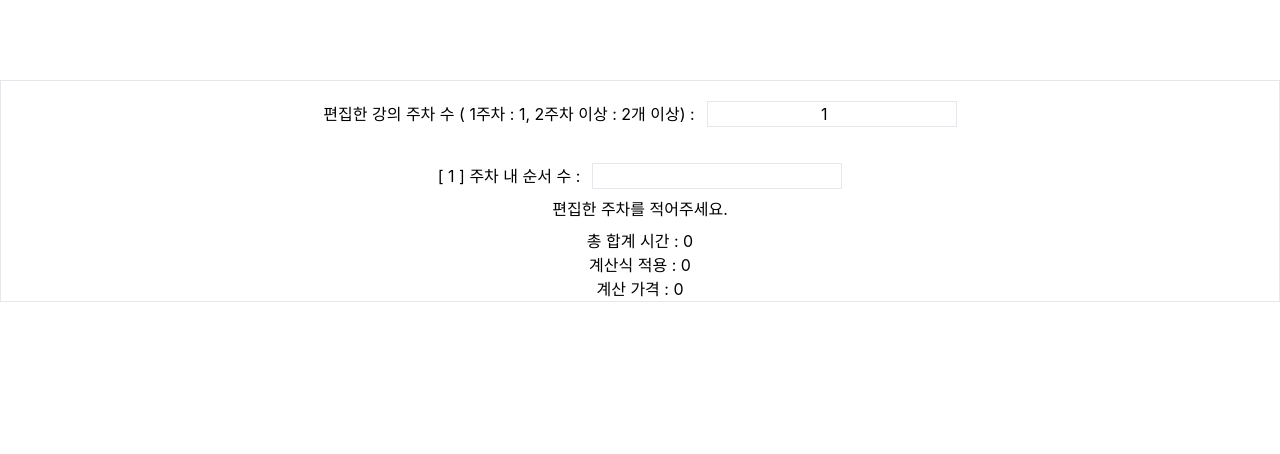
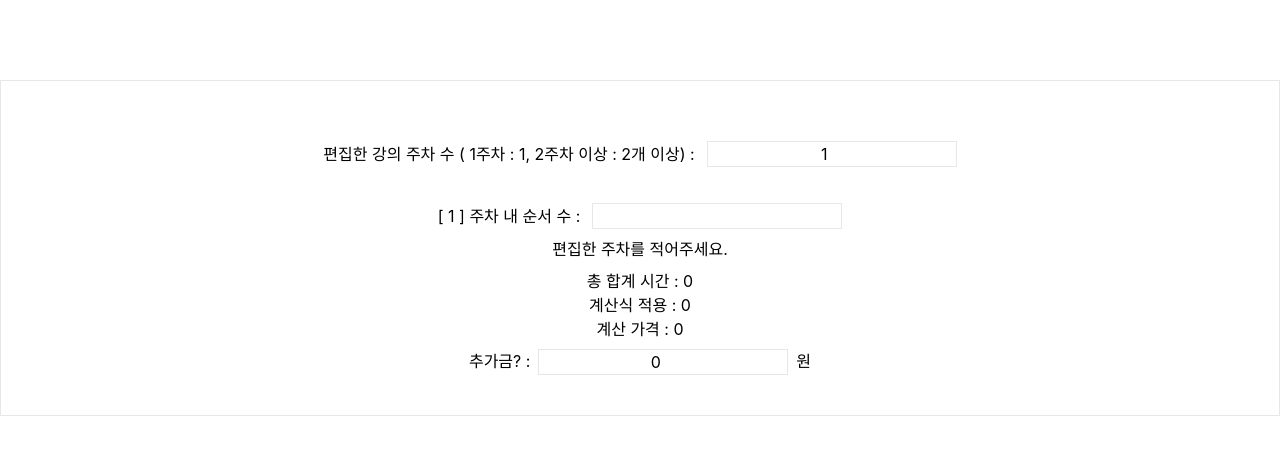
Before and after one commit to BackdevHong/sparta_util, a React (Create React App) app: page / in a window 1280 px wide. Shown: the top 454 px of the page. Built offline with nearby package versions, Linux system fonts and the light colour scheme.

Commit message:
추가금 기능 추가

```diff
--- a/src/components/Form.tsx
+++ b/src/components/Form.tsx
@@ -1,48 +1,81 @@
-import React, { ChangeEvent, FormEvent, useState } from 'react'
-import JuchaIndex from './JuchaIndex';
-import { useSelector } from 'react-redux';
-import { RootState } from '../store';
+import React, { ChangeEvent, FormEvent, useState } from "react";
+import JuchaIndex from "./JuchaIndex";
+import { useSelector } from "react-redux";
+import { RootState } from "../store";
+const Form = () => {
+  const [editJucha, setEditJucha] = useState(1);
+  const [plusMoney, setPlusMoney] = useState(0);
+  const { allTime } = useSelector((state: RootState) => state.timeArray);
 
-const Form = () => {
-  const [editJucha, setEditJucha] = useState(1)
-  const {allTime} = useSelector((state : RootState) => state.timeArray)
-
-  const handleChange = (e : ChangeEvent<HTMLInputElement>) => {
+  const handleChange = (e: ChangeEvent<HTMLInputElement>) => {
     const value = Number(e.target.value);
     if (value < 0) {
-      alert("0 이하로는 선택할 수 없습니다.")
+      alert("0 이하로는 선택할 수 없습니다.");
       e.target.value = "0";
-      setEditJucha(0)
+      setEditJucha(0);
     }
-    setEditJucha(value)
-  }
+    setEditJucha(value);
+  };
+
+  const handleMoneyChange = (e: ChangeEvent<HTMLInputElement>) => {
+    const addedMoney = Number(e.target.value);
+
+    if (addedMoney < 0) {
+      alert("0 이하로는 선택할 수 없습니다.");
+      e.target.value = "0";
+      setPlusMoney(0);
+    } else {
+      setPlusMoney(addedMoney);
+    }
+  };
 
   return (
-    <div className='w-[30rem] h-full mt-20 border mx-auto md:container sm:container container'>
+    <div className="w-[30rem] h-full mt-20 p-10 border mx-auto md:container sm:container container">
       <form onSubmit={(e: FormEvent<HTMLFormElement>) => e.preventDefault()}>
-          <label htmlFor="text" className='flex flex-row items-center justify-center p-5 mx-auto sm:container'>
-            <div className='mr-3'>편집한 강의 주차 수 ( 1주차 : 1, 2주차 이상 : 2개 이상) : </div>
-            <input type="number" className='border text-center' defaultValue={editJucha} onChange={handleChange}/>
-          </label>
-          {
-            editJucha <= 0 ? (
-              <div>
-                편집한 주차가 없습니다.
-              </div>
-            ) : (
-              Array.from(Array(editJucha), (x, i) => <JuchaIndex key={i} idx={i + 1}/>)
-            )
-          }
+        <label
+          htmlFor="text"
+          className="flex flex-row items-center justify-center p-5 mx-auto sm:container"
+        >
+          <div className="mr-3">
+            편집한 강의 주차 수 ( 1주차 : 1, 2주차 이상 : 2개 이상) :{" "}
+          </div>
+          <input
+            type="number"
+            className="border text-center"
+            defaultValue={editJucha}
+            onChange={handleChange}
+          />
+        </label>
+        {editJucha <= 0 ? (
+          <div>편집한 주차가 없습니다.</div>
+        ) : (
+          Array.from(Array(editJucha), (x, i) => (
+            <JuchaIndex key={i} idx={i + 1} />
+          ))
+        )}
 
-          <div className='mt-2'>
-            총 합계 시간 : {allTime}<br />
-            계산식 적용 : {Math.round(allTime / 10)}<br />
-            계산 가격 : {Math.round(allTime / 10) * 9000}
+        <div className="flex justify-center flex-col">
+          <div className="mt-2">
+            총 합계 시간 : {allTime}
+            <br />
+            계산식 적용 : {Math.round(allTime / 10)}
+            <br />
+            계산 가격 : {Math.round(allTime / 10) * 9000 + plusMoney}
           </div>
+          <div className="mt-2 flex justify-center flex-row">
+            추가금? :{" "}
+            <input
+              className="border text-center ml-2"
+              type="number"
+              defaultValue={plusMoney}
+              onChange={handleMoneyChange}
+            />
+            <div className="ml-2">원</div>
+          </div>
+        </div>
       </form>
+    </div>
+  );
+};
 
-    </div>
-  )
-}
-
-export default Form
+export default Form;
--- a/src/store/timeArray.ts
+++ b/src/store/timeArray.ts
@@ -73,7 +73,6 @@ const timeArray = createSlice({
           state.allTime += value.time;
         });
       });
-      console.log(state.allTime);
     },
   },
 });
```
